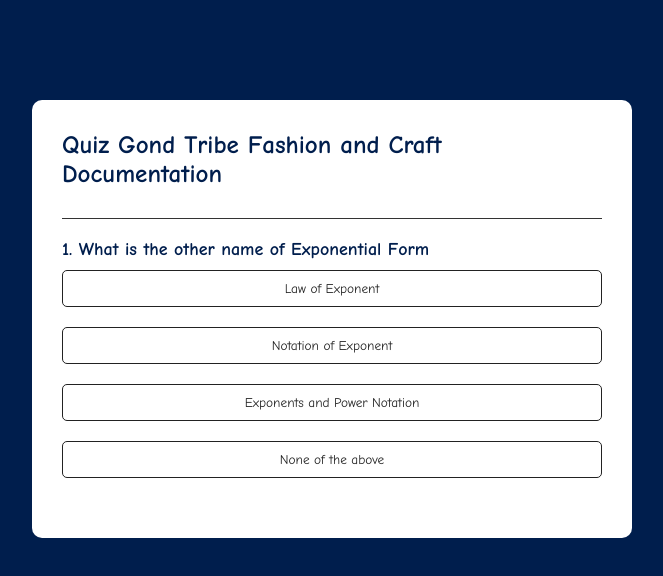
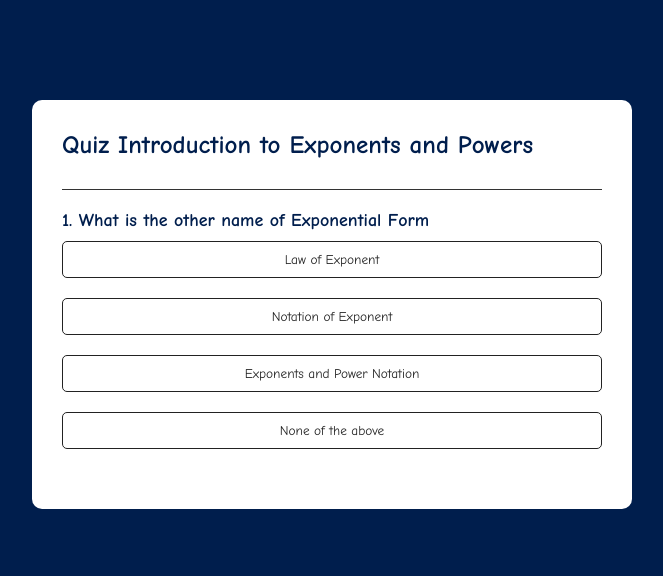
Before and after one commit to DhairyaGaba1/MathematicsFunQuiz, a plain HTML site: page index.html in a window 1280 px wide. Shown: the whole page, without its empty margins (68-731 px from the left). Drawn offline with Linux system fonts and the light colour scheme.

Commit message:
Update index.html

```diff
--- a/index.html
+++ b/index.html
@@ -8,7 +8,7 @@
 </head>
 <body>
     <div class="app">
-<h1>Quiz Gond Tribe Fashion and Craft Documentation</h1>
+<h1>Quiz Introduction to Exponents and Powers</h1>
     <div class="quiz">
     <h2 id="question">Question goes here</h2>
     <div id="answer-buttons">
```
